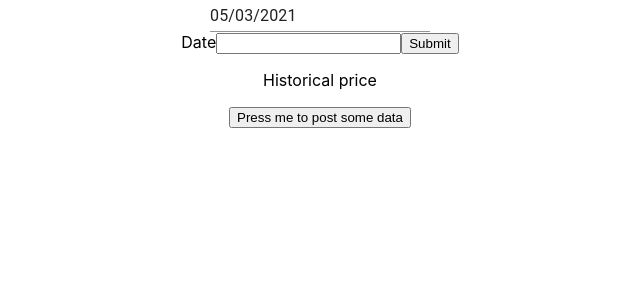
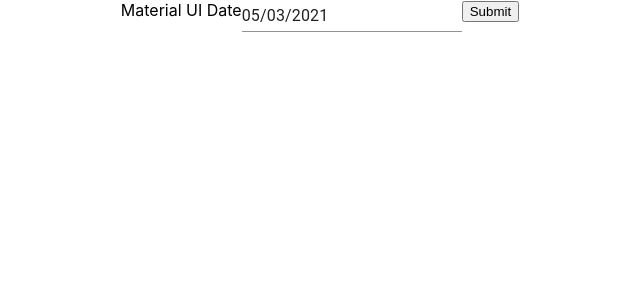
Before and after one commit to joshuayannix/dca_crypto, a React (Create React App) app: page / in a window 1280 px wide. Shown: the top 300 px of the page, without its empty margins (320-960 px from the left). Built offline with nearby package versions, Linux system fonts and the light colour scheme; no server answers.

Commit message:
datepicker and api price all working

```diff
--- a/src/App.js
+++ b/src/App.js
@@ -1,52 +1,49 @@
 import React, { useEffect, useState } from 'react'
-import logo from './logo.svg';
 import './App.css';
 import axios from 'axios';
-import {
-  DatePicker,
-  TimePicker,
-  DateTimePicker,
-  MuiPickersUtilsProvider,
-} from '@material-ui/pickers';
+import {DatePicker,MuiPickersUtilsProvider} from '@material-ui/pickers';
 import DateFnsUtils from '@date-io/date-fns';
 
 function App() {
   const [coins, setCoins] = useState([]);
   const [selectedDate, handleDateChange] = useState(new Date());
-
-  useEffect(() => {
-    axios
-      .get(
-        'https://api.coingecko.com/api/v3/coins/bitcoin/history?date=30-12-2018&localization=false'
-      )
-      .then(res => {
-        setCoins(res.data.market_data.current_price.usd);
-        console.log(res.data);
-        console.log(res.data.market_data.current_price.usd)
-        console.log(res.data.market_data.market_cap.usd)
-      })
-      .catch(error => console.log(error));
-  }, []);
-
   const [price, setPrice] = useState([])
 
-  const apiGet = () => {
-    fetch('https://api.coingecko.com/api/v3/coins/bitcoin/history?date=30-12-2020&localization=false')
+  // useEffect(() => {
+  //   axios
+  //     .get(
+  //       'https://api.coingecko.com/api/v3/coins/bitcoin/history?date=30-12-2018&localization=false'
+  //     )
+  //     .then(res => {
+  //       setCoins(res.data.market_data.current_price.usd);
+  //       console.log(res.data);
+  //       console.log(res.data.market_data.current_price.usd)
+  //       console.log(res.data.market_data.market_cap.usd)
+  //     })
+  //     .catch(error => console.log(error));
+  // }, []);
+
+
+  const apiGet = (crypto, day, month, year) => {
+    fetch(`https://api.coingecko.com/api/v3/coins/${crypto}/history?date=${day}-${month}-${year}&localization=false`)
     .then(res => res.json())
     .then(json => {
       console.log(json.market_data.current_price.usd)
       setPrice(json.market_data.current_price.usd)
     })
   }
-  const [date, setDate] = useState([]);
 
+  console.log(new Date())
   const onSubmit = e => {
     e.preventDefault()
-    apiGet()
+    apiGet('bitcoin',selectedDate.getMonth() + 1, selectedDate.getDate(), selectedDate.getFullYear())
   };
 
   return (
     <div className="App">
+
+      <form onSubmit={onSubmit}>
+        <label>Material UI Date</label>
         <MuiPickersUtilsProvider utils={DateFnsUtils}>
           <DatePicker
             value={selectedDate}
@@ -54,20 +51,12 @@ function App() {
             format='MM/dd/yyy'
           />
         </MuiPickersUtilsProvider>
-      <form onSubmit={onSubmit}>
 
-        <label> Date</label>
-        <input
-          value={date}
-          onChange = {e=>setDate(e.target.value)}
-        />
         <button type='submit'>Submit</button>
       </form>
 
 
-        <p> Historical price {coins}</p>
-        <button onClick={apiGet}> Press me to post some data
-        </button>
+
         {price}
 
     </div>
```
Lines whose indentation alone changed are shown as unchanged.
